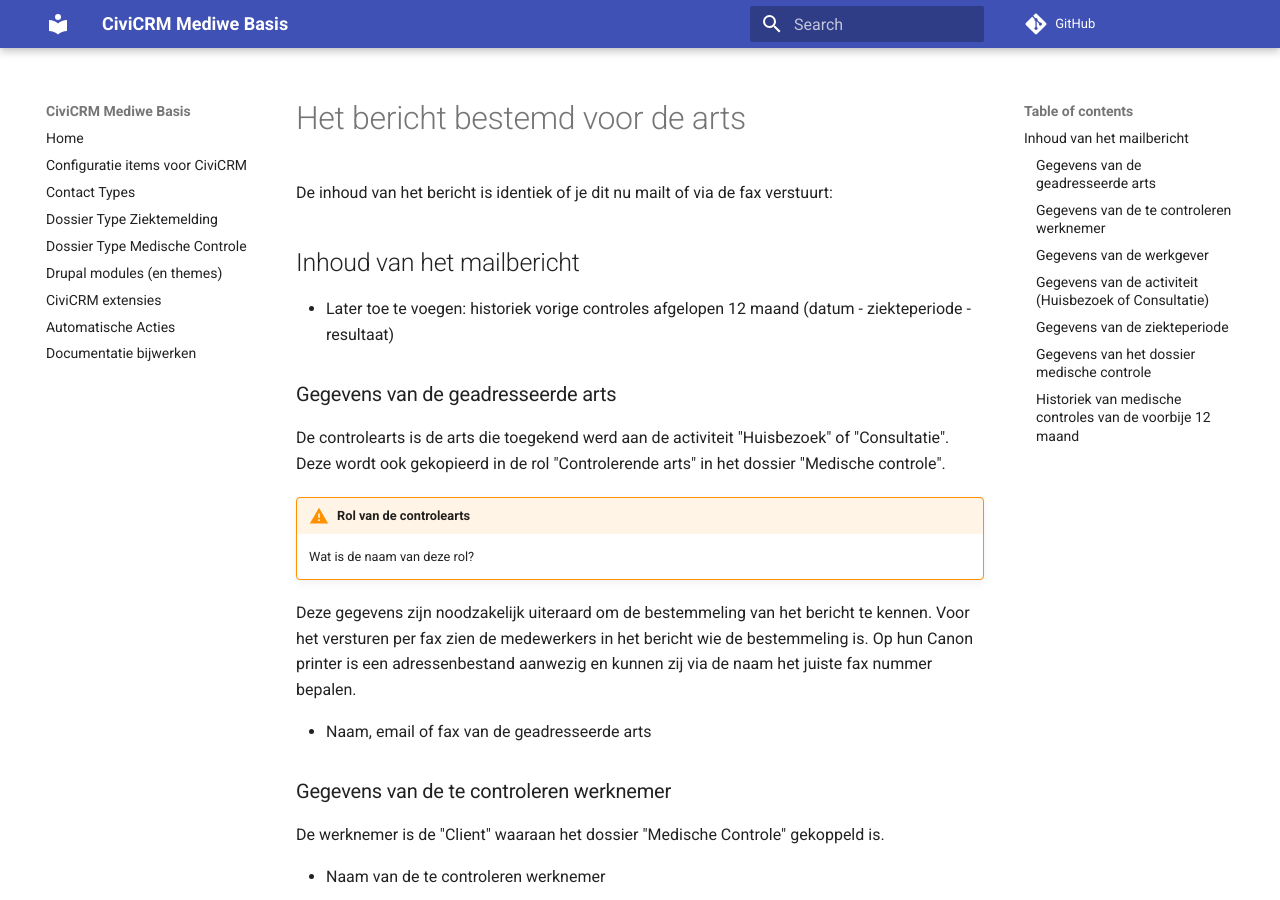
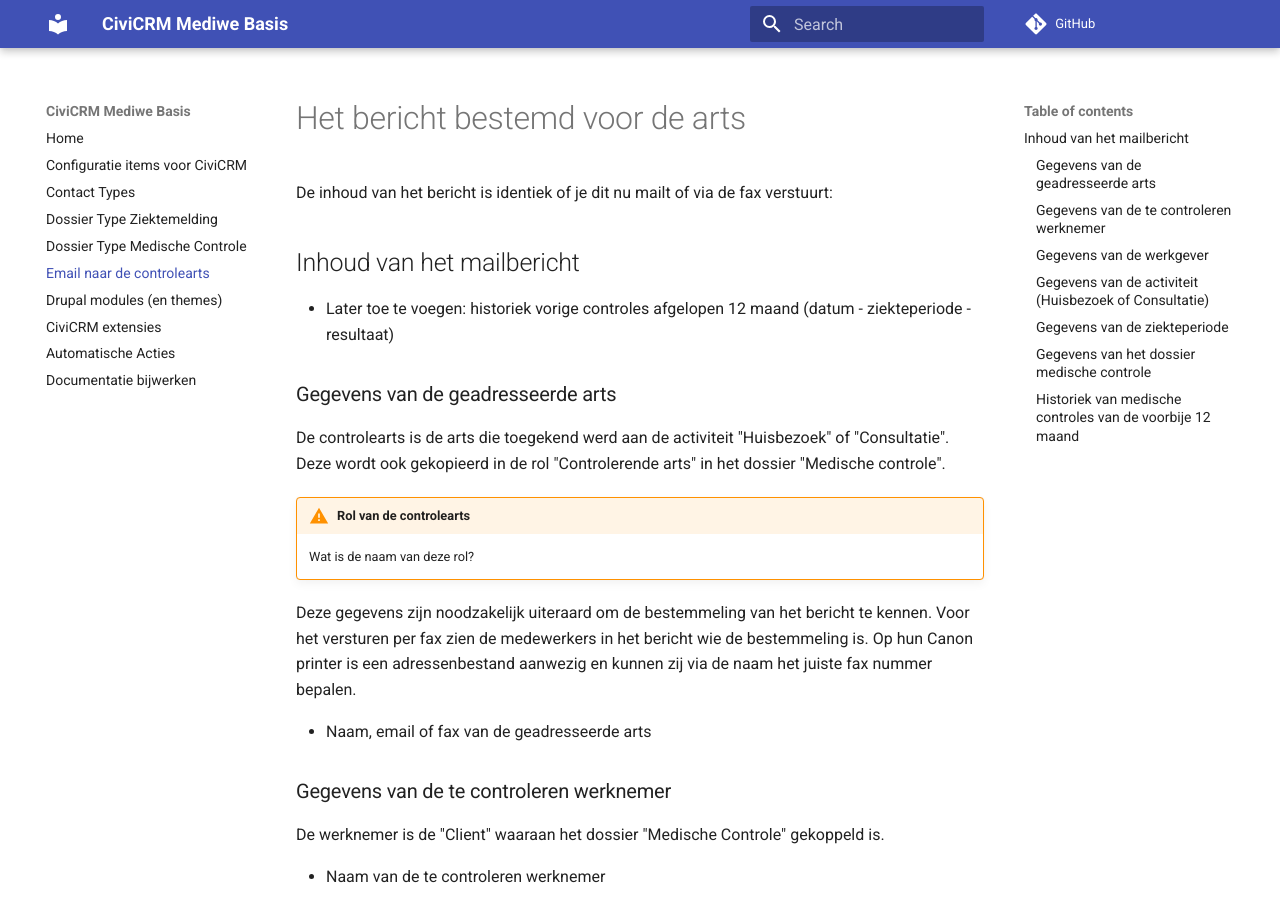
Before and after one commit to CiviCooP/be.mediwe.basis, an MkDocs documentation site: the page built from docs/bericht_arts.md, in a window 1280 px wide and 900 px high. Built offline with MkDocs 1.6.1 and Material for MkDocs 9.7.7, drawn with Linux system fonts in a browser that asks for light colours; comment, search, counter and statistics services are not loaded; old or Windows-style settings are respelled for this version of MkDocs.

Commit message:
Toevoegen doc over email arts

```diff
--- a/mkdocs.yml
+++ b/mkdocs.yml
@@ -8,6 +8,7 @@ pages:
 - Contact Types: contacttypes.md
 - Dossier Type Ziektemelding: ziektemelding.md
 - Dossier Type Medische Controle: medische_controle.md
+- Email naar de controlearts: bericht_arts.md
 - Drupal modules (en themes): drupalmodules.md
 - CiviCRM extensies: civiextensions.md
 - Automatische Acties: automatische_acties.md
```
